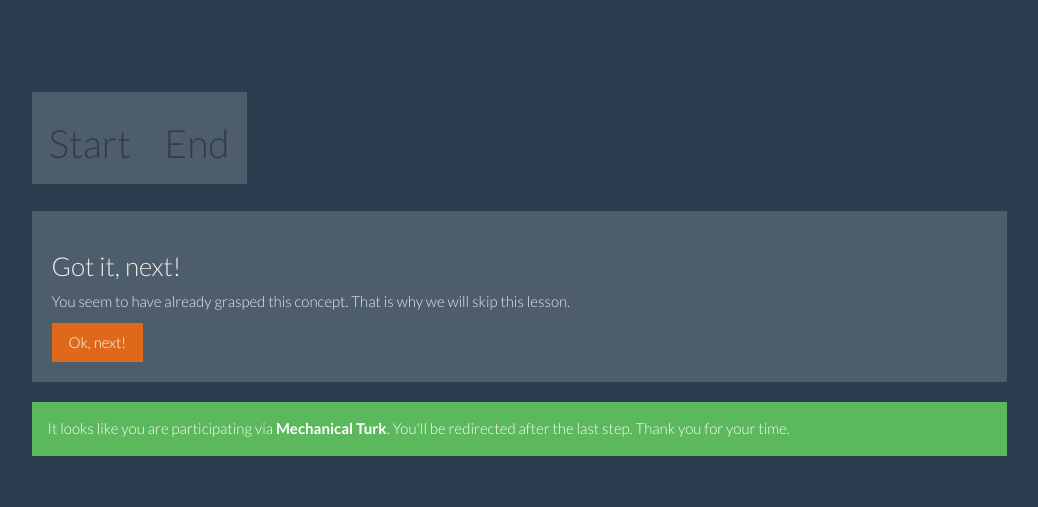
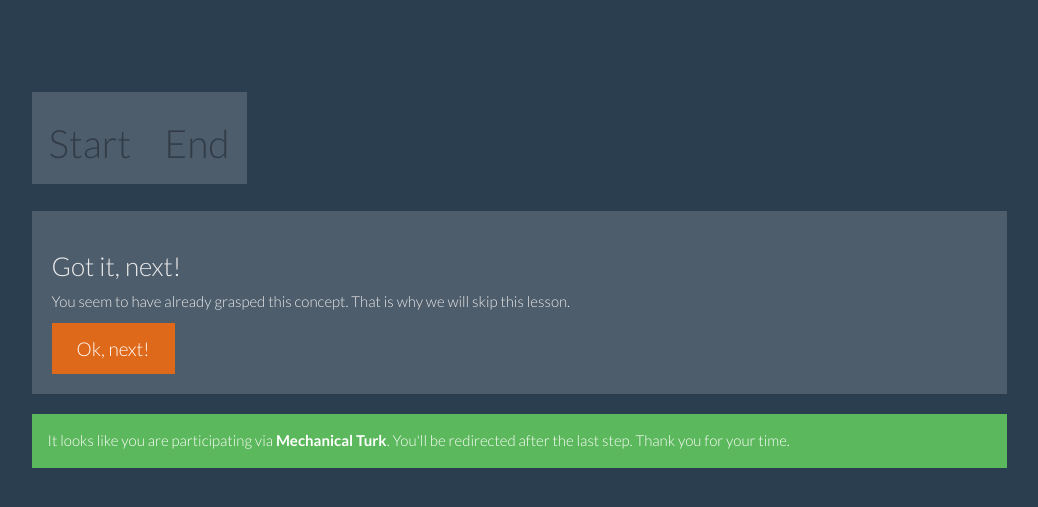
Before and after one commit to mslatour/oertutor, a Django app: template oertutor/templates/skip.html in a window 1280 px wide. Shown: the top 507 px of the page, without its empty margins (121-1159 px from the left). Run offline with Django 3.2, Linux system fonts and the light colour scheme; the template is opened without the code that fills it, so the values that code supplies are empty; some libraries are stand-ins or nearby versions.

Commit message:
Altered layout

```diff
--- a/oertutor/templates/index.html
+++ b/oertutor/templates/index.html
@@ -70,7 +70,7 @@
 					<h1>Topic: {{ curriculum.title }}</h1>
 					<p>{{ curriculum.description }}</p>
 					<p>
-						<a class="btn btn-primary btn-large" href="/tutor">
+						<a class="btn btn-primary btn-lg" href="/tutor">
 							Start
 						</a>
 					</p>
--- a/oertutor/templates/intro.html
+++ b/oertutor/templates/intro.html
@@ -5,6 +5,6 @@
 <div class='well'>
 	<h3>{{ title }}</h3>
 	<p>{{ description }}</p>
-	<a href='/tutor/next' class='btn btn-primary'>Start</a>
+	<a href='/tutor/next' class='btn btn-primary btn-lg'>Start</a>
 </div>
 {% endblock %}
--- a/oertutor/templates/resource.html
+++ b/oertutor/templates/resource.html
@@ -5,8 +5,8 @@
 <div class='well'>
 	<div>
 	<h1>{{ resource.title }}</h1>
-	<iframe style='border:0; width:100%; height:350px;' src="{{ resource.source }}"></iframe>
-	<a href='/tutor/next' class='btn btn-primary btn-large'>Got it, next!</a>
+	<iframe style='border:0; width:100%; height:400px;' src="{{ resource.source }}"></iframe>
+	<a href='/tutor/next' class='btn btn-primary btn-lg'>Got it, next!</a>
 	</div>
 </div>
 {% endblock %}
--- a/oertutor/templates/skip.html
+++ b/oertutor/templates/skip.html
@@ -6,6 +6,6 @@
 	<h3>Got it, next!</h3>
 	<p>You seem to have already grasped this concept. That is why we will skip
 	this lesson.</p>
-	<a href='/tutor/next' class='btn btn-primary'>Ok, next!</a>
+	<a href='/tutor/next' class='btn btn-primary btn-lg'>Ok, next!</a>
 </div>
 {% endblock %}
--- a/oertutor/templates/test.html
+++ b/oertutor/templates/test.html
@@ -11,7 +11,7 @@
                 {% include q.template with q=q %}
             {% endfor %}
         </fieldset>
-        <button type='submit' class='btn btn-primary'>Submit answers</button>
+        <button type='submit' class='btn btn-primary btn-lg'>Submit answers</button>
     </form>
 </div>
 {% endblock %}
```
